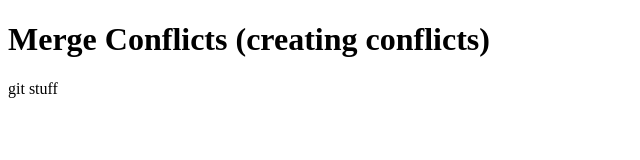
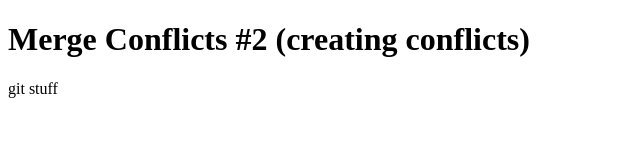
Before and after one commit to RobLowe1992/merge_conflicts, a plain HTML site: page index.html in a window 1280 px wide. Shown: the whole page, without its empty margins (0-640 px from the left). Drawn offline with Linux system fonts and the light colour scheme.

Commit message:
Conflicts 2

```diff
--- a/index.html
+++ b/index.html
@@ -7,7 +7,7 @@
 
 
 
-    <h1>Merge Conflicts (creating conflicts)</h1>
+    <h1>Merge Conflicts #2 (creating conflicts)</h1>
     <p>git stuff</p>
 
 </body>
```
